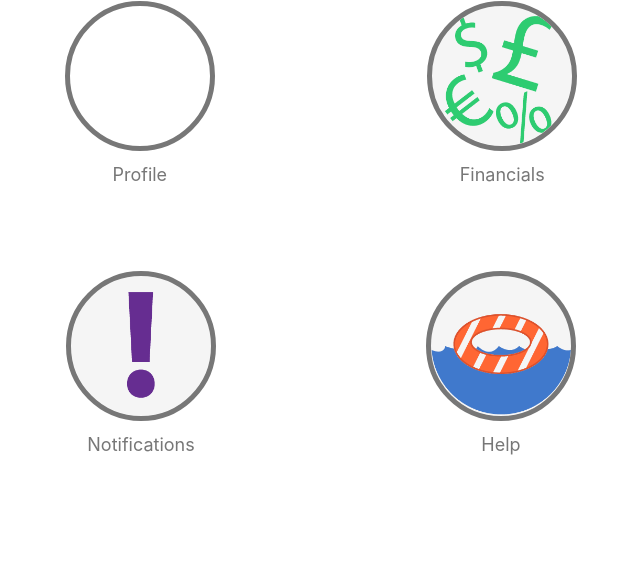
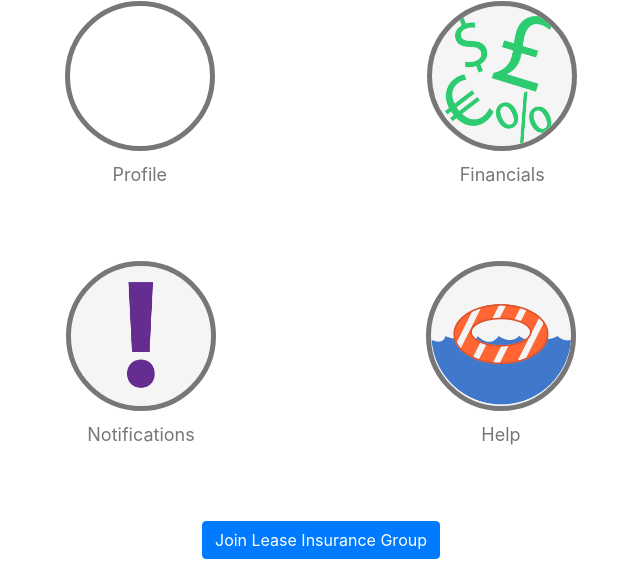
Before and after one commit to GUVHacks/GUVHacksProject, a Django app: page / in a window 1280 px wide. Shown: the part 469-1052 px from the top of the page, without its empty margins (319-959 px from the left). Before the commit the page ends 924 px from the top, so only its background shows below. Run offline with Django 3.2, Linux system fonts and the light colour scheme; a user stored in the database is signed in; tables that the repository leaves empty hold one stand-in row (values such as "Sample post"); some libraries are stand-ins or nearby versions.

Commit message:
new button on home

```diff
--- a/core/static/custom.css
+++ b/core/static/custom.css
@@ -10,7 +10,7 @@
 	width:49%;
 	height:250px;
 	color:#777;
-	margin-bottom:20px;
+	margin-bottom:10px;
 }
 
 .button-label-content {
--- a/core/templates/core/index.html
+++ b/core/templates/core/index.html
@@ -96,6 +96,7 @@
 		<!--comment text-->
 		<text id="comment-text" text-anchor="middle" x="200" y="344" font-size="48" style="fill:#777777"font-family="Helvetica"></text>
 		</svg>
+	<!--buttons box for nav-->
 	    <div class="buttons-box">
 	        <div class="buttons-box-button">
 	            <a href="/profile"><div class="button-image" style="background-image:url('')"></div></a>
@@ -114,7 +115,19 @@
 	            <div class="button-label-content">Help</div>
 	        </div>
 	    </div> <!--buttons-box-->
-</div>
+    </div><!--/row-->
+    <div class="row">
+	    <!--action button-->
+		{% if user.account.has_lease %}
+			<a href="/join-group">
+				<button type="button" class="btn btn-primary">Join Lease Insurance Group</button>
+			</a>
+		{% else %}
+			<a href="/lease-apply">
+				<button type="button" class="btn btn-primary">Apply for Lease Support</button>
+			</a>
+		{% endif %}
+	</div><!--/row-->
 </div> <!--container-->
 
 {% endblock %}
```
Lines whose indentation alone changed are shown as unchanged.
